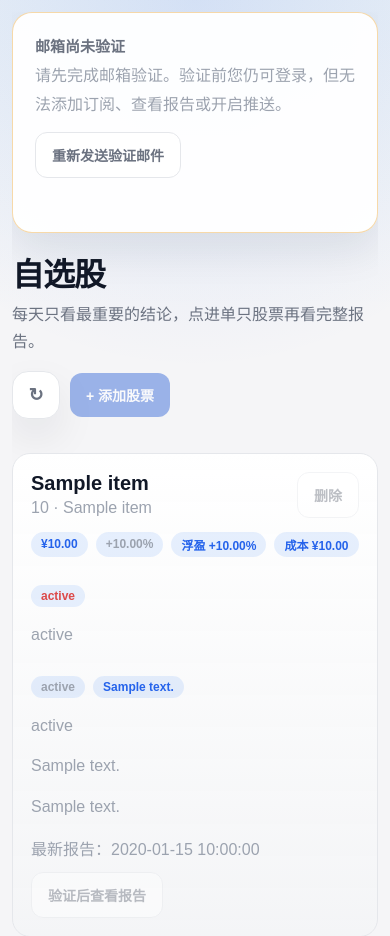
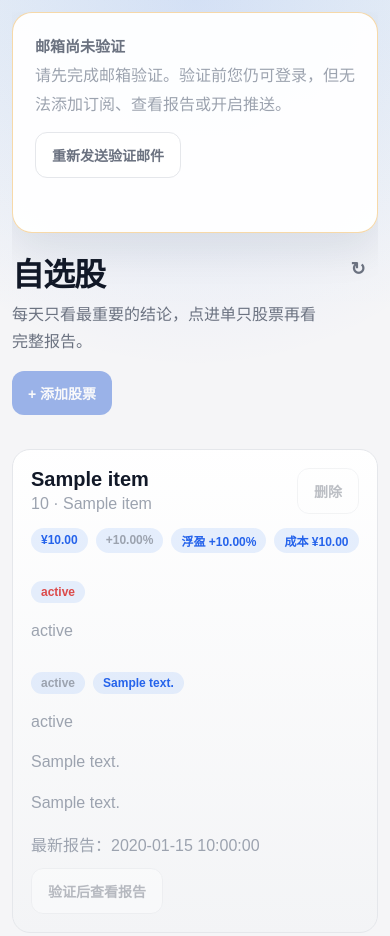
Before and after one commit to James0112/Dingpan, a FastAPI app: template templates/dashboard.html in a window 390 px wide. Shown: the top 936 px of the page. Run offline with FastAPI, Linux system fonts and the light colour scheme; the template is opened without the code that fills it: most values are stand-ins (such as "Sample title", 1, 10 or a date in 2020).

Commit message:
Align dashboard mobile refresh button with settings

```diff
--- a/templates/dashboard.html
+++ b/templates/dashboard.html
@@ -45,11 +45,15 @@
     align-items: start;
   }
   .page-header {
-    display: flex;
-    justify-content: space-between;
-    align-items: center;
+    display: grid;
     gap: 16px;
     margin-bottom: 18px;
+  }
+  .page-title-row {
+    display: flex;
+    align-items: flex-start;
+    justify-content: space-between;
+    gap: 12px;
   }
   .page-title {
     margin: 0;
@@ -112,21 +116,24 @@
   .watch-actions {
     display: flex;
     gap: 10px;
-    flex-wrap: wrap;
     align-items: center;
   }
   .icon-button {
-    min-width: 48px;
-    min-height: 48px;
-    padding: 0 14px;
+    min-width: 40px;
+    min-height: 40px;
+    padding: 0 10px;
     display: inline-flex;
     align-items: center;
     justify-content: center;
-    background: var(--bg-elevated);
+    background: transparent;
     color: var(--text-secondary);
-    border: 1px solid var(--border-color);
-    border-radius: 16px;
-    box-shadow: var(--shadow-soft);
+    border: 0;
+    border-radius: 12px;
+    flex: 0 0 auto;
+  }
+  .icon-button:hover {
+    color: var(--text-primary);
+    background: rgba(59, 130, 246, 0.08);
   }
   .icon-button.refreshing {
     opacity: 0.7;
@@ -240,9 +247,9 @@
       flex-direction: column;
       padding-bottom: calc(var(--tab-bar-height) * 2 / 3);
     }
-    .page-header {
-      align-items: flex-start;
-      flex-direction: column;
+    .watch-actions {
+      width: 100%;
+      justify-content: flex-start;
     }
     .watch-layout {
       flex: 1;
@@ -292,14 +299,16 @@
   <div class="watch-layout">
     <section class="watch-main">
       <div class="page-header">
-        <div>
-          <h1 class="page-title">自选股</h1>
-          <p class="page-subtitle">每天只看最重要的结论，点进单只股票再看完整报告。</p>
-        </div>
-        <div class="watch-actions">
+        <div class="page-title-row">
+          <div>
+            <h1 class="page-title">自选股</h1>
+            <p class="page-subtitle">每天只看最重要的结论，点进单只股票再看完整报告。</p>
+          </div>
           <button class="icon-button" type="button" id="dashboard-refresh" aria-label="刷新页面" title="刷新页面">
             <span class="refresh-icon" aria-hidden="true">↻</span>
           </button>
+        </div>
+        <div class="watch-actions">
           <button class="button" type="button" id="open-add-stock" {% if not is_verified %}disabled{% endif %}>+ 添加股票</button>
         </div>
       </div>
```
